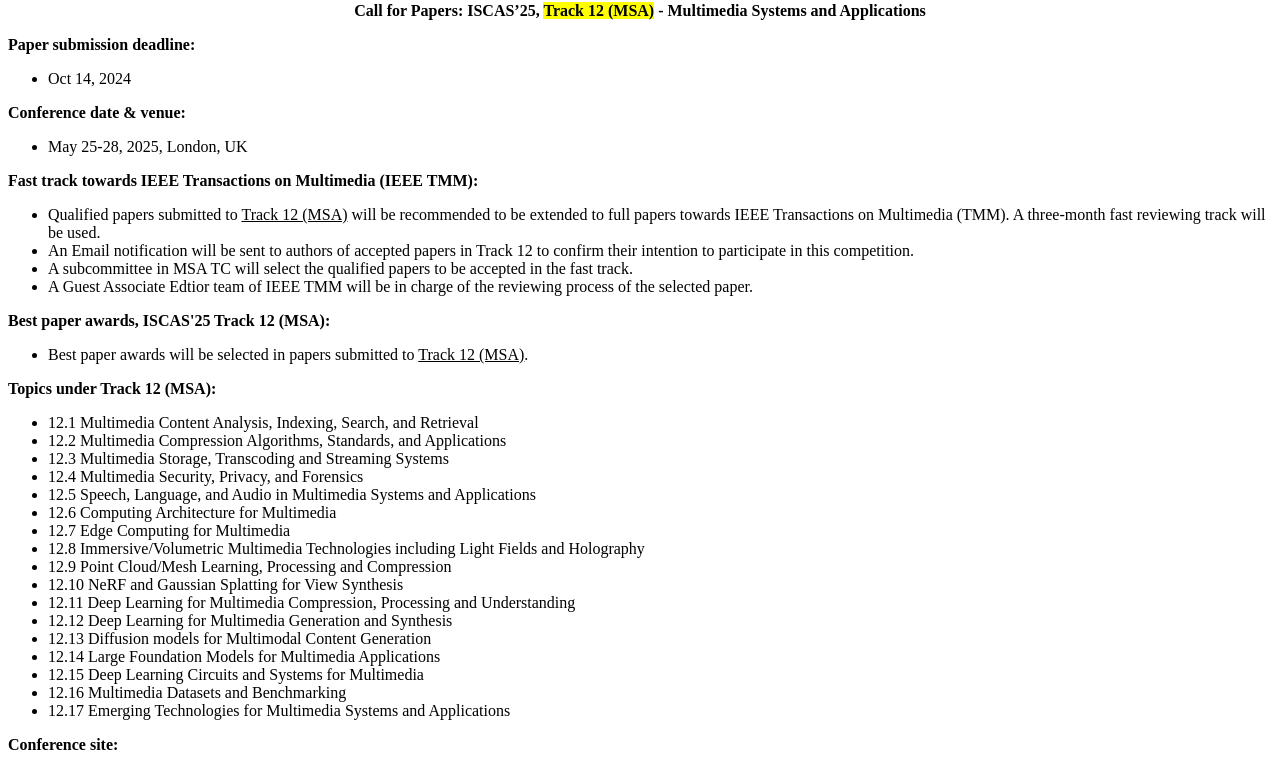
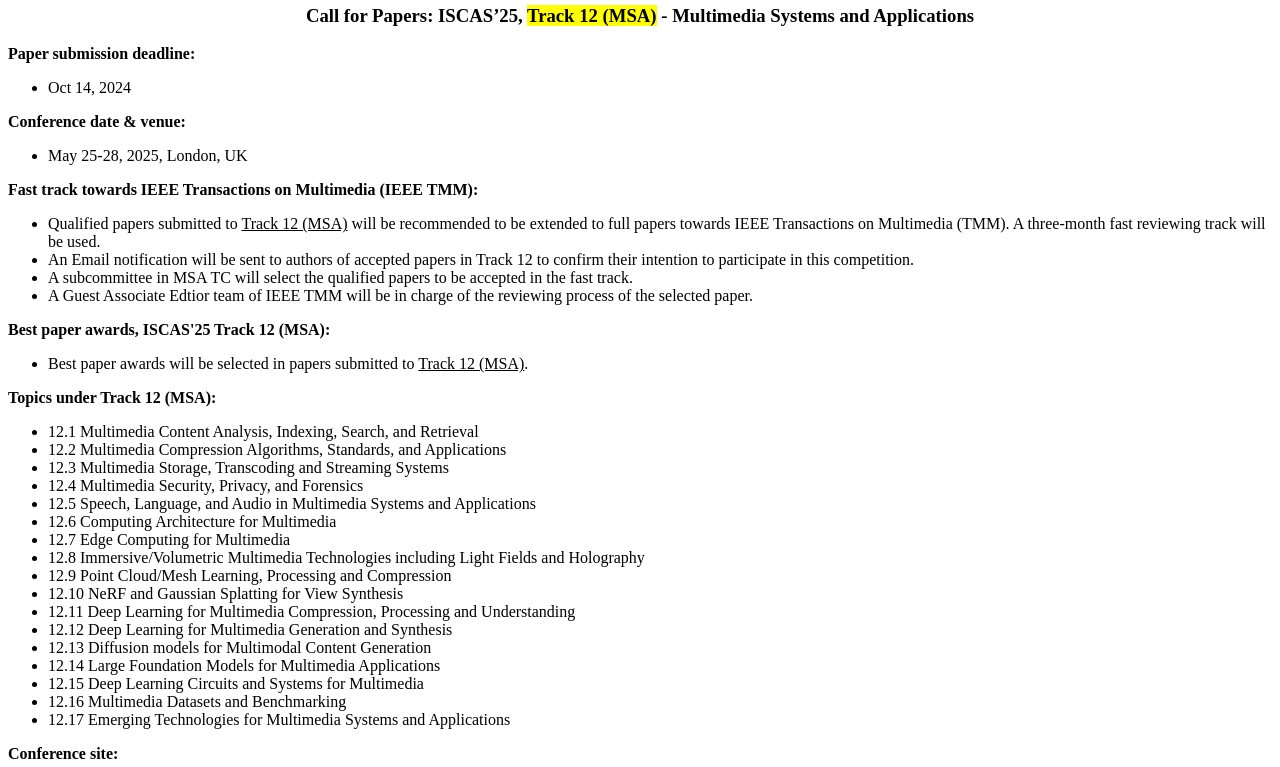
Before and after one commit to msa-tc/msa-tc.github.io, a plain HTML site: page index.html in a window 1280 px wide. Shown: the part 122-889 px from the top of the page. Drawn offline with Linux system fonts and the light colour scheme.

Commit message:
Update index.html

```diff
--- a/index.html
+++ b/index.html
@@ -5,7 +5,7 @@
         </picture>
     </p>
 
-    <p align=center><b>Call for Papers: ISCAS’25, <span style='background:yellow'>Track 12 (MSA)</span> - Multimedia Systems and Applications</b></p>
+    <h3 align=center><b>Call for Papers: ISCAS’25, <span style='background:yellow'>Track 12 (MSA)</span> - Multimedia Systems and Applications</b></h3>
 
     <p>
         <b>Paper submission deadline:</b>
```
